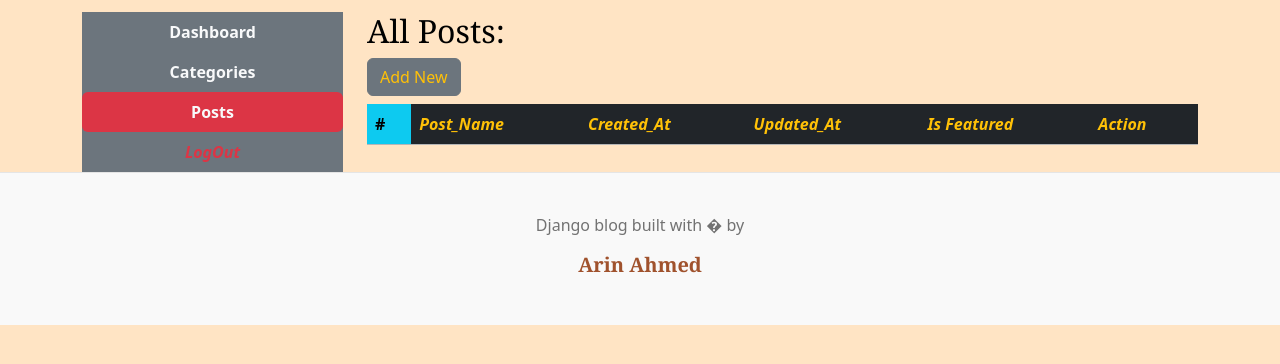
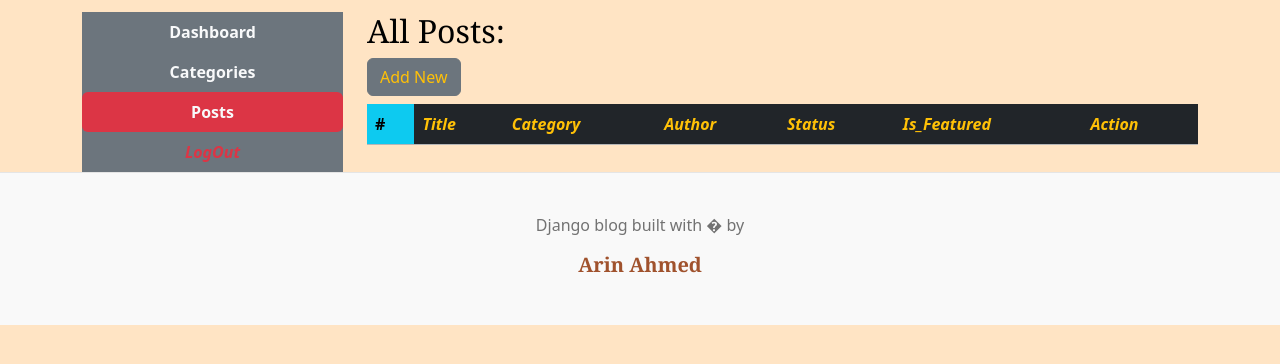
Before and after one commit to arin2024b/Django-Blog, a Django app: page /dashboard/posts/ in a window 1280 px wide. Shown: the part 95-459 px from the top of the page. Run offline with Django 5.2, Linux system fonts and the light colour scheme; data that the repository does not hold is empty.

Commit message:
Complete Post CURD funtionality

```diff
--- a/dashboards/forms.py
+++ b/dashboards/forms.py
@@ -9,4 +9,4 @@ class CategoryForm(forms.ModelForm):
 class PostForm(forms.ModelForm):
     class Meta:
         model = Blog
-        fields = '__all__'
+        fields = ('title','category','featured_image','short_desc','blog_body','status','is_featured')
--- a/dashboards/urls.py
+++ b/dashboards/urls.py
@@ -4,11 +4,13 @@ from . import views
 urlpatterns = [
     path('',views.dashboard,name='dashboard'),
 
+    # Category CURD
     path('categories/',views.categories,name='categories'),
     path('categories/add',views.add_category,name='add_category'),
     path('categories/edit/<int:pk>/',views.edit_category,name='edit_category'),
     path('categories/delete/<int:pk>/',views.delete_category,name='delete_category'),
 
+    # Blog CURD
     path('posts/',views.posts,name='posts'),
     path('posts/add',views.add_post,name='add_post'),
     path('posts/edit/<int:pk>/',views.edit_post,name='edit_post'),
--- a/dashboards/views.py
+++ b/dashboards/views.py
@@ -2,6 +2,9 @@ from django.shortcuts import  render,redirect,get_object_or_404
 
 from blogs.models import Category,Blog
 from .forms import CategoryForm,PostForm
+
+# autometic slug generate krar jnno slugify import krte hbe
+from django.template.defaultfilters import slugify  # eta post er add/edit operation a slug er autometically generate er jnno
 
 # dashboard ta jate logged in user ei access krte pare tar jnno login_decorators er proyojn hbe
 from django.contrib.auth.decorators import login_required
@@ -66,10 +69,21 @@ def posts(rqst):
 
 def add_post(rqst):
     if rqst.method == 'POST':
-        form = PostForm(rqst.POST)
+        form = PostForm(rqst.POST,rqst.FILES) # file type data (image) naoar jnno request.FILES use krte hbe but age form a enctype="multipart/form-data" ta dite hbe
         if form.is_valid():
-            form.save()
+             # form theke slug and author er option baad daoa hoise,, models.py a slug er blank=True er jnno na likhleo first post add krle error dibena but 2nd post add krte gele error suru hbe and
+            # author akebarei na dile error dibe tai author take  autometically manage krte hbe,jei user logged in thakbe sei jate by default oi post er author hoye jay
+            post = form.save(commit=False) # temporarily saving the form
+            post.author = rqst.user # ekhne by default user oi post er author hoy hbe
+            post.save() # finally the form will be saved..  and eta save krar karone nicha post.id ta paoa jabe nahole error through krto
+
+            # autometic slug generate krar jnno (title theke):
+            title = form.cleaned_data['title']
+            post.slug = slugify(title) +'-'+str(post.id)
+            post.save()
+
             return redirect('posts')
+        else: return redirect('404') #print(form.errors)
     form = PostForm()
     context={
         'form':form,
@@ -79,10 +93,18 @@ def add_post(rqst):
 def edit_post(rqst,pk):
     post = get_object_or_404(Blog,pk=pk)
     if rqst.method == 'POST':
-        form = PostForm(rqst.POST, instance=post)
+        form = PostForm(rqst.POST, rqst.FILES, instance=post)
         if form.is_valid():
-            form.save()
+            # form theke slug and author er option baad daoa hoise,, models.py a slug er blank=True er jnno na likhleo first post add krle error dibena but 2nd post add krte gele error suru hbe and
+            # author akebarei na dile error dibe tai author take  autometically manage krte hbe,jei user logged in thakbe sei jate by default oi post er author hoye jay
+            post = form.save() # add a agei author generate kra hoy gese so ekhne temporay save kre alada vabe author implement krte hbe na
+
+            # autometic slug generate krar jnno (title theke):
+            title = form.cleaned_data['title']
+            post.slug = slugify(title) +'-'+str(post.id)
+            post.save()
             return redirect('posts')
+        else: return redirect('404')
     form = PostForm(instance=post)
     context ={
         'form':form,
--- a/templates/dashboard/add_post.html
+++ b/templates/dashboard/add_post.html
@@ -32,8 +32,8 @@
     <!-- right side content -->
      <div class="col-md-9">
         <h2>Add New Post:</h2>
-
-        <form action="{% url 'add_post' %}" method="POST" style="width: 500px;" class="bg-secondary text-warning">
+        <!-- nichar form a entype use krte hbe nahole image field ta submit hbena and pura form tar submition a error dibe -->
+        <form action="{% url 'add_post' %}" method="POST" class="bg-secondary text-warning" enctype="multipart/form-data">
             {% csrf_token %}
             {{form | crispy}}
             <button type="submit" class="btn btn-success mb-2">Submit</button>
--- a/templates/dashboard/edit_post.html
+++ b/templates/dashboard/edit_post.html
@@ -27,7 +27,7 @@
      <div class="col-md-9">
         <h2>Edit Post:</h2>
 
-        <form action="{% url 'edit_post' post.pk %}" method="POST" style="width: 500px;" class="bg-secondary text-warning">
+        <form action="{% url 'edit_post' post.pk %}" method="POST" style="width: 500px;" class="bg-secondary text-warning" enctype="multipart/form-data">
             {% csrf_token %}
             {{form | crispy}}
             <button type="submit" class="btn btn-success mb-2">Submit</button>
--- a/templates/dashboard/posts.html
+++ b/templates/dashboard/posts.html
@@ -26,10 +26,11 @@
             <thead>
               <tr>
                 <th scope="col" class="bg-info">#</th>
-                <th scope="col"class="bg-dark"><i class="text-warning">Post_Name</i></th>
-                <th scope="col" class="bg-dark"><i class="text-warning">Created_At</i></th>
-                <th scope="col" class="bg-dark"><i class="text-warning">Updated_At</i></th>
-                <th scope="col" class="bg-dark"><i class="text-warning">Is Featured</i></th>
+                <th scope="col"class="bg-dark"><i class="text-warning">Title</i></th>
+                <th scope="col" class="bg-dark"><i class="text-warning">Category</i></th>
+                <th scope="col" class="bg-dark"><i class="text-warning">Author</i></th>
+                <th scope="col" class="bg-dark"><i class="text-warning">Status</i></th>
+                <th scope="col" class="bg-dark"><i class="text-warning">Is_Featured</i></th>
                 <th scope="col" class="bg-dark"><i class="text-warning">Action</i></th>
               </tr>
             </thead>
@@ -38,8 +39,9 @@
               <tr>
                 <th scope="row" class="bg-dark"><i class="text-light">{{forloop.counter}}</i></th>
                 <td>{{post.title}}</td>
-                <td>{{post.created_at}}</td>
-                <td>{{post.updated_at}}</td>
+                <td>{{post.category}}</td>
+                <td>{{post.author}}</td>
+                <td>{{post.status}}</td>
                 <td>{{post.is_featured}}</td>
                 <td>
                     <a href="{% url 'edit_post' post.id %}" class="fa fa-edit text-success"></a>
```
